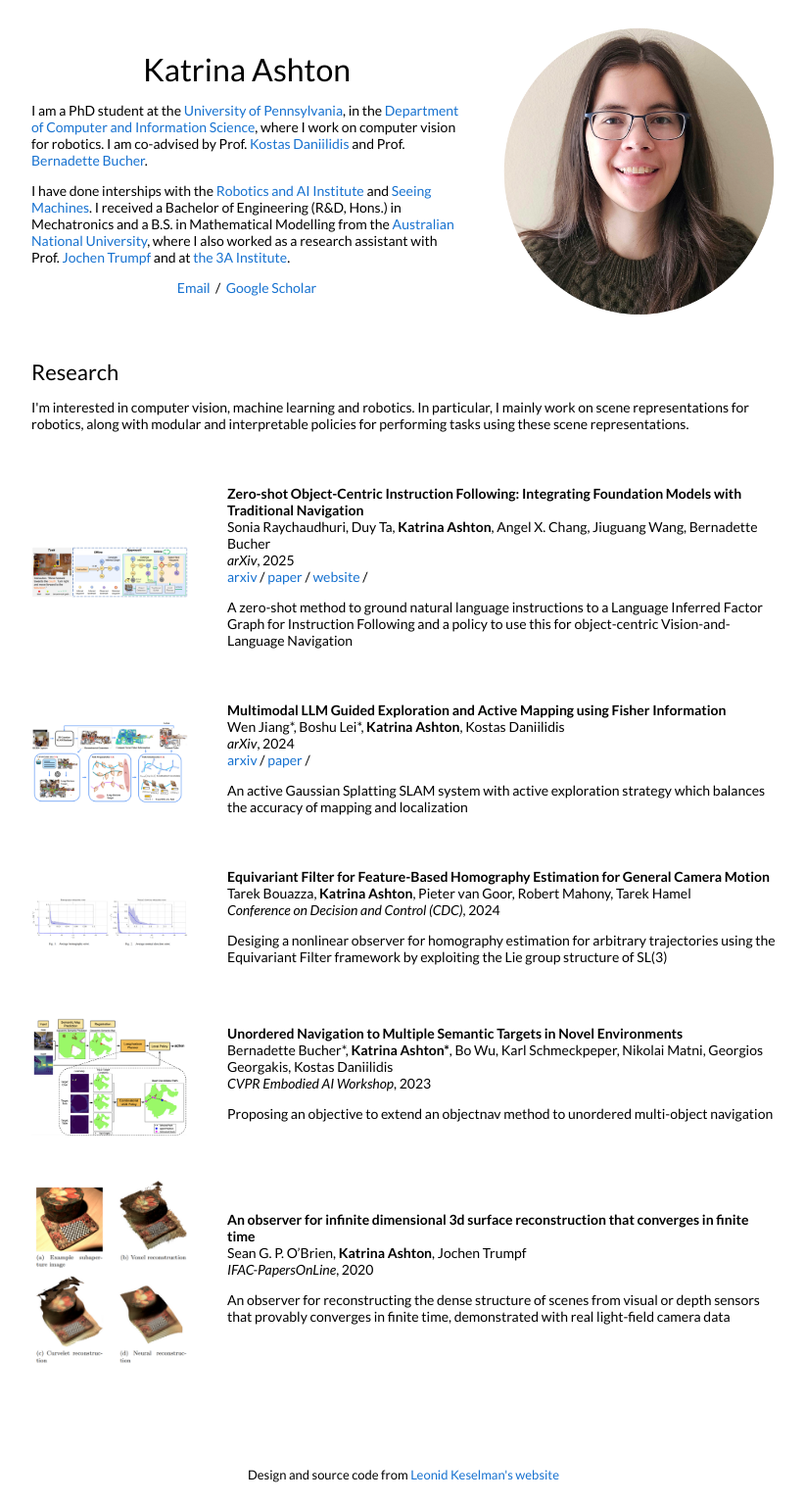
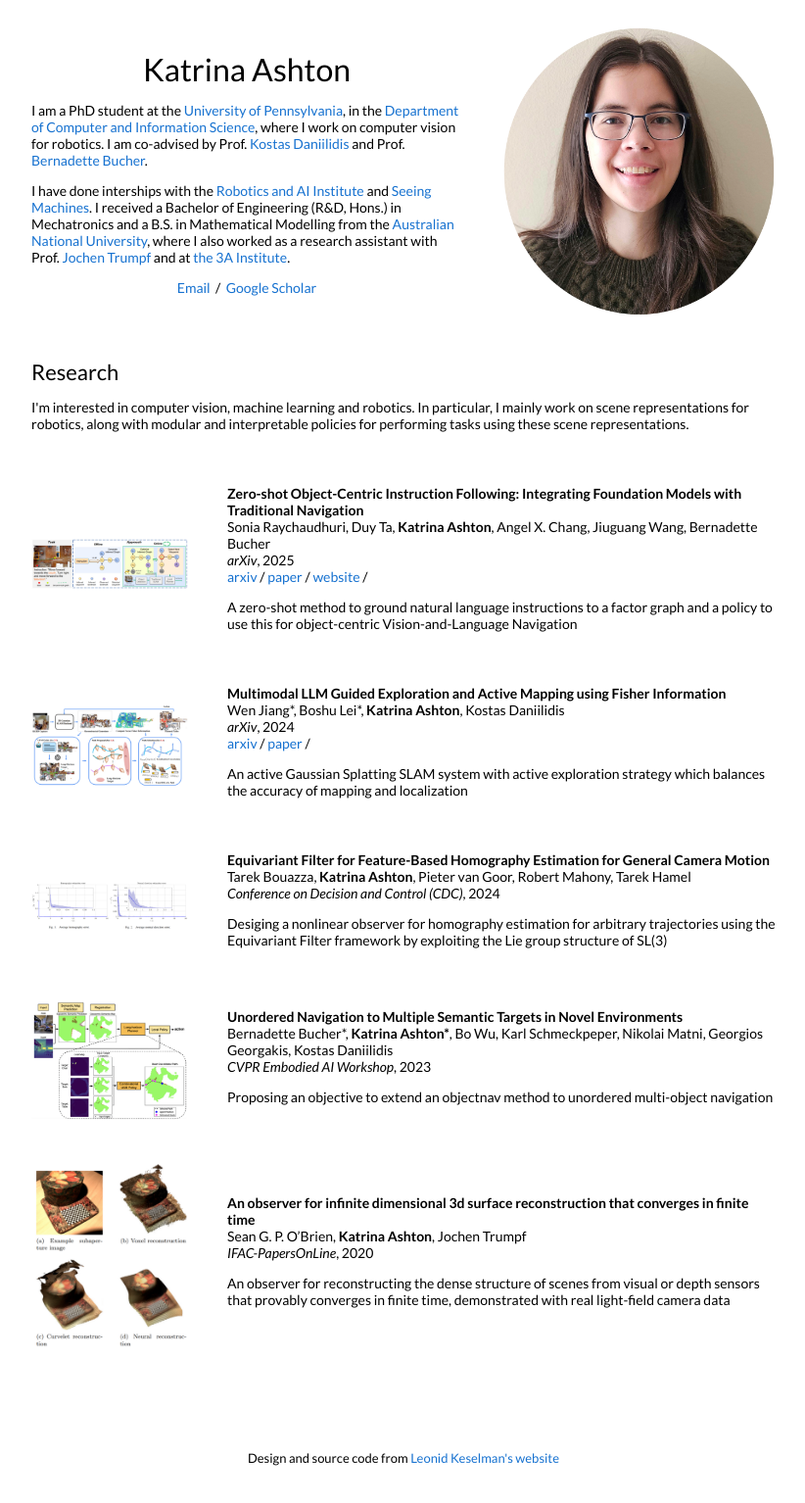
Before and after one commit to k-ashton/k-ashton.github.io, a Jekyll site: the page built from _posts/2025-03-03-nlslam.markdown, in a window 1280 px wide. Shown: the whole page at 98% size, without its empty margins (228-1050 px from the left). Built offline with Jekyll 4.4.1, drawn with Linux system fonts in a browser that asks for light colours.

Commit message:
Update project description

```diff
--- a/_posts/2025-03-03-nlslam.markdown
+++ b/_posts/2025-03-03-nlslam.markdown
@@ -9,4 +9,4 @@ venue: "arXiv"
 arxiv: https://arxiv.org/pdf/2411.07848
 website: https://sonia-raychaudhuri.github.io/nlslam/
 ---
-A zero-shot method to ground natural language instructions to a Language Inferred Factor Graph for Instruction Following and a policy to use this for object-centric Vision-and-Language Navigation
+A zero-shot method to ground natural language instructions to a factor graph and a policy to use this for object-centric Vision-and-Language Navigation
```
